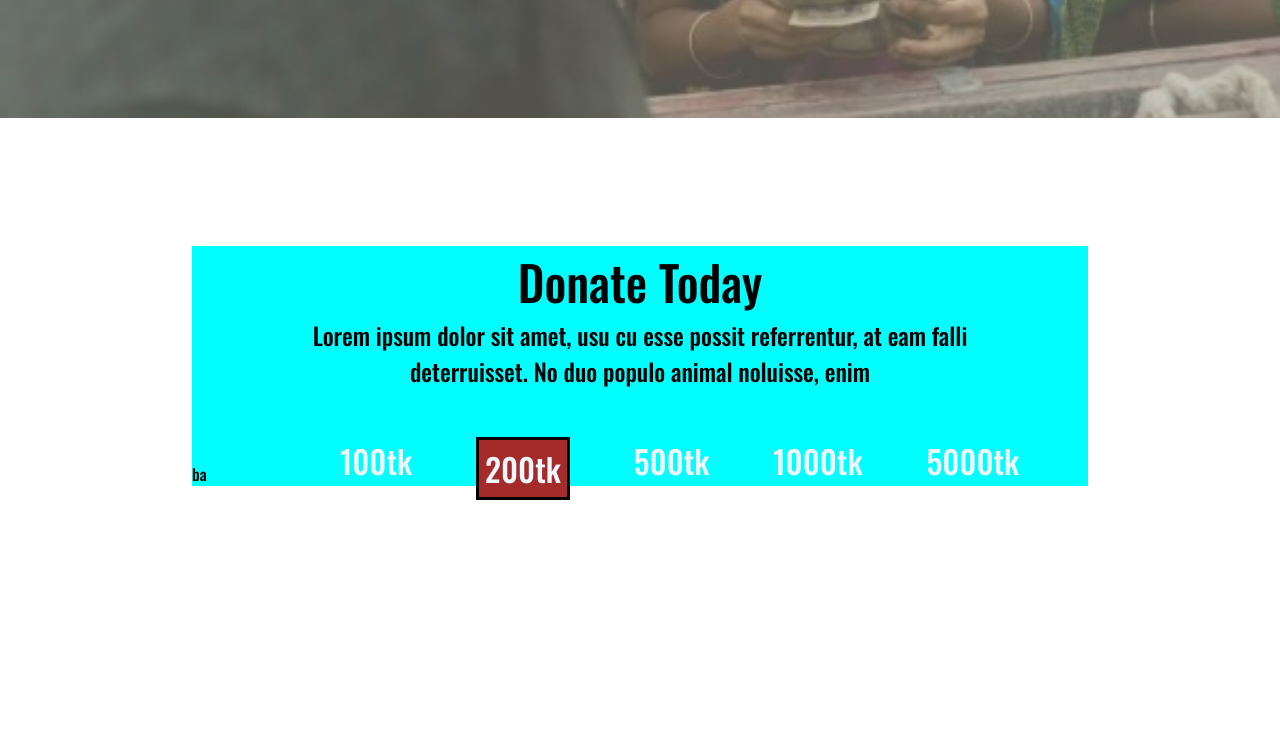
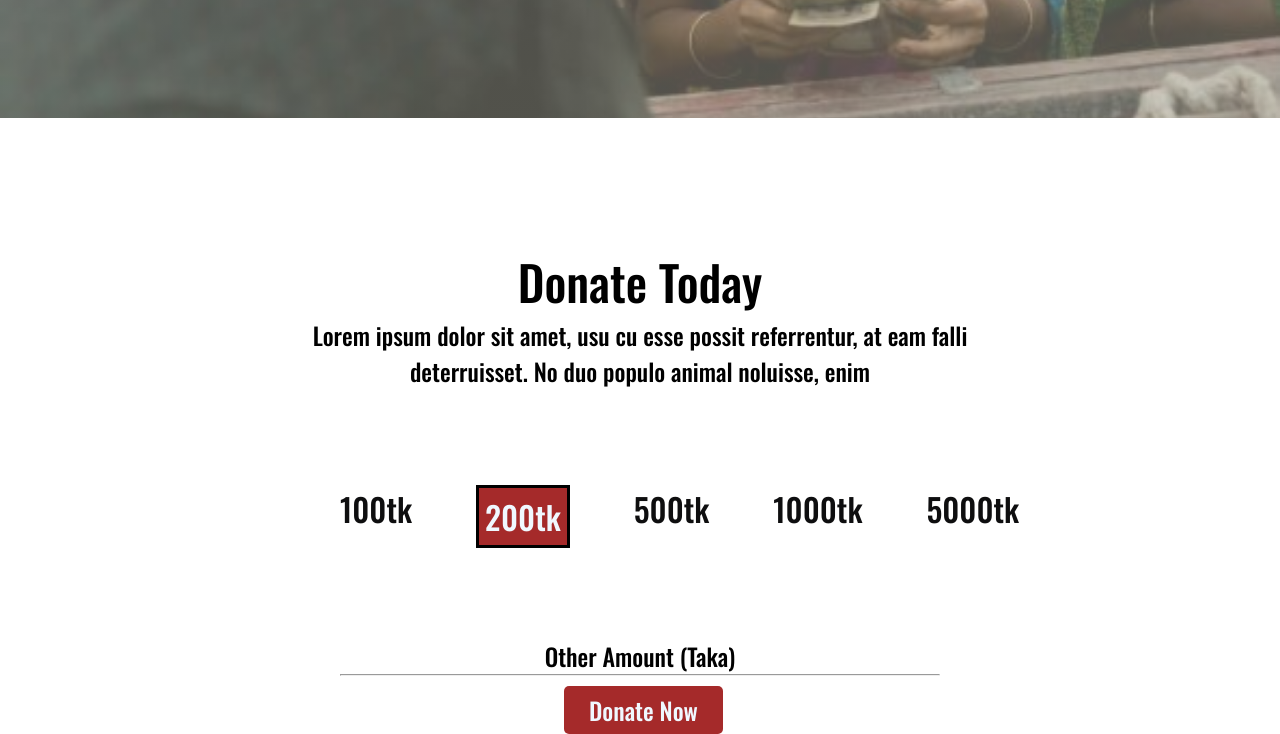
Before and after one commit to akilmolla/journey-fistweb, a plain HTML site: page index.html in a window 1280 px wide. Shown: the part 682-1416 px from the top of the page. Before the commit the page ends 1182 px from the top, so only its background shows below. Drawn offline with nearby package versions, Linux system fonts and the light colour scheme.

Commit message:
contanier

```diff
--- a/index.html
+++ b/index.html
@@ -46,7 +46,11 @@
                     </div>
                 </div>
                 <div class="today-last">
-                    ba
+                    <h5 class="amount-it">Other Amount (Taka)
+                    </h5>
+                    <hr>
+                    <button class="center-bnt">Donate Now
+                    </button>
                 </div>
             </div>
         </section>
--- a/style/program.css
+++ b/style/program.css
@@ -65,9 +65,11 @@ header{
     margin: 0 auto;
     border: 1 solid black;
     /* height: 15rem; */
-    background-color: aqua;
+    /* background-color: aqua; */
  }
- .today-all{}
+ .today-all{
+    margin-bottom: 6rem;
+ }
  .today-bref{
     text-align: center;
     font-size: 3rem;
@@ -87,6 +89,7 @@ header{
     height: 25px;
     margin: 0 auto;
     margin-top: 3rem;
+    margin-bottom: 8rem;
 
 
 }
@@ -97,12 +100,43 @@ header{
 
 }
 .sidebr p{
-    color: aliceblue;
+    color: #0e0e0f;
     font-size: 2rem;
 }
 #secounf-bor{
      background-color: brown;
     padding: 5px 6px;
     border: 3px solid black;
+    color: aliceblue;
 
 }
+.today-last{
+    margin-top: 150px;
+    width: 600px;
+    height: 25px;
+    margin: 0 auto;
+    position: relative;
+
+}
+.amount-it{
+    text-align: center;
+    font-size: 1.5rem;
+    font-weight: 200;
+}
+.center-bnt{
+
+    text-align: center;
+    background-color: brown;
+    padding: 4px 25px;
+    height:3rem;
+    color: aliceblue;
+    font-size: 1.5rem;
+    font-weight: 200;
+    border: 0;
+    border-radius: 5px;
+    position: absolute;
+    left: 14rem;
+    top: 3rem;
+
+
+}
```
